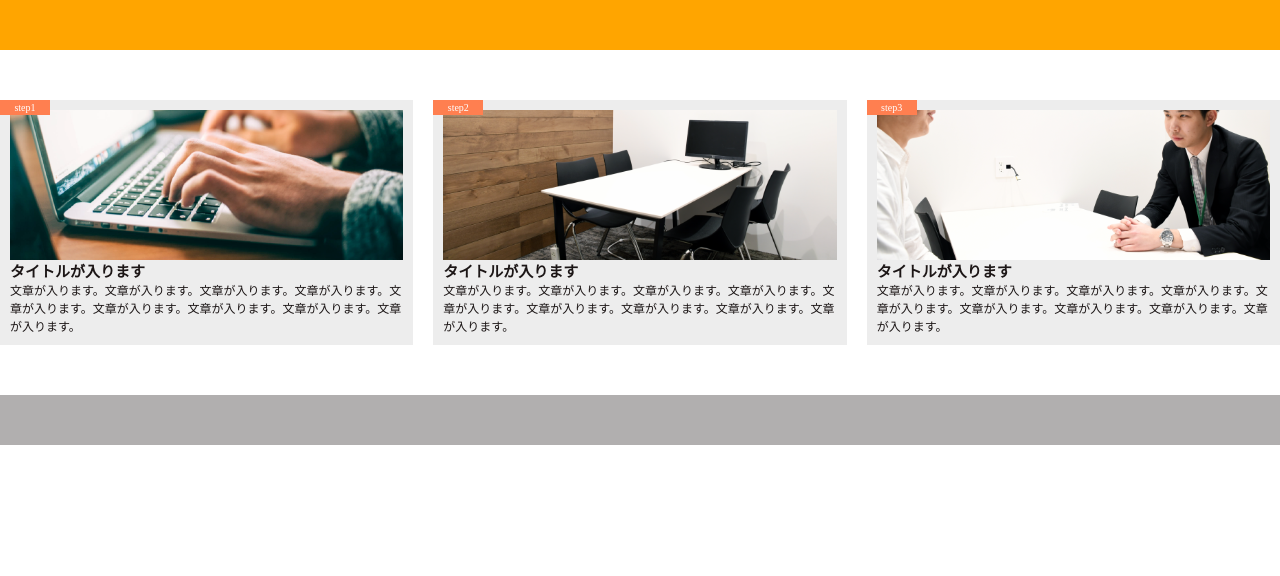
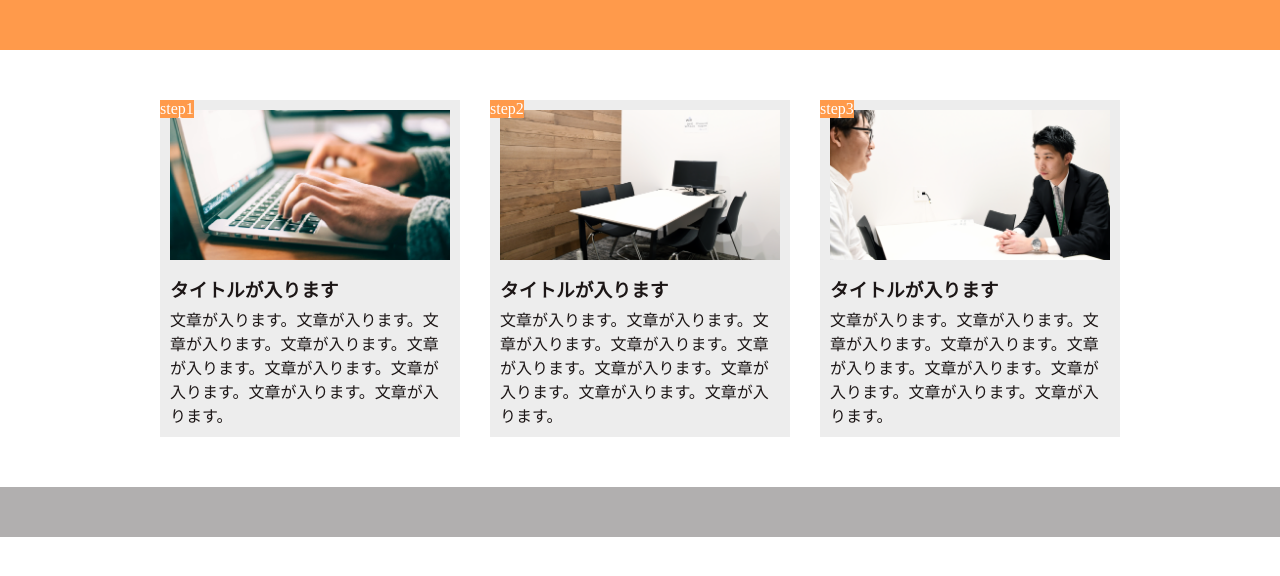
Before and after one commit to osho210/kadai1, a plain HTML site: page index.html in a window 1280 px wide. Drawn offline with Linux system fonts and the light colour scheme.

Commit message:
[Finish]課題の再提出

```diff
--- a/index.html
+++ b/index.html
@@ -12,25 +12,25 @@
     <main>
       <div class="content-wrapper">
         <div class="content-list">
-          <div class="content-fixed">step1</div>
+          <span class="content-fixed">step1</span>
           <div class="content-img1 content-img"></div>
-          <h2>タイトルが入ります</h2>
+          <h3>タイトルが入ります</h3>
           <p>
             文章が入ります。文章が入ります。文章が入ります。文章が入ります。文章が入ります。文章が入ります。文章が入ります。文章が入ります。文章が入ります。
           </p>
         </div>
         <div class="content-list">
-          <div class="content-fixed">step2</div>
+          <span class="content-fixed">step2</span>
           <div class="content-img2 content-img"></div>
-          <h2>タイトルが入ります</h2>
+          <h3>タイトルが入ります</h3>
           <p>
             文章が入ります。文章が入ります。文章が入ります。文章が入ります。文章が入ります。文章が入ります。文章が入ります。文章が入ります。文章が入ります。
           </p>
         </div>
         <div class="content-list">
-          <div class="content-fixed">step3</div>
+          <span class="content-fixed">step3</span>
           <div class="content-img3 content-img"></div>
-          <h2>タイトルが入ります</h2>
+          <h3>タイトルが入ります</h3>
           <p>
             文章が入ります。文章が入ります。文章が入ります。文章が入ります。文章が入ります。文章が入ります。文章が入ります。文章が入ります。文章が入ります。
           </p>
--- a/style.css
+++ b/style.css
@@ -9,37 +9,42 @@ ul,
 ol {
   list-style: none;
 }
-h2 {
-  font-size: 15px;
+h3 {
+  font-size: 1.17em;
 }
 p {
-  font-size: 12px;
+  font-size: 16px;
 }
 
 header {
   height: 50px;
   margin-bottom: 50px;
-  background: orange;
+  background: #ff9a4b;
 }
 
 .content-wrapper {
   display: flex;
+  margin: 50px auto;
+  width: 960px;
 }
 
 .content-list {
   background: #ededed;
   padding: 10px;
   position: relative;
+  width: 300px;
+}
+
+.content-list h3 {
+  margin: 15px 0 5px;
 }
 
 .content-fixed {
   color: white;
-  padding: 2px 0;
-  width: 50px;
-  background-color: coral;
+  background-color: #ff9a4b;
   text-align: center;
   position: absolute;
-  font-size: 10px;
+  font-size: 16px;
   top: 0;
   left: 0;
 }
@@ -63,7 +68,7 @@ header {
 }
 
 .content-list:nth-child(2) {
-  margin: 0 20px;
+  margin: 0 30px;
 }
 
 footer {
@@ -74,15 +79,22 @@ footer {
 
 /* タブレットサイズ（768px）以下の際に適用される設定 */
 @media screen and (max-width: 768px) {
+  main {
+    padding: 0 5%;
+  }
   .content-wrapper {
     display: block;
-    margin: 0 5%;
+    width: 100%;
   }
 
   .content-list:nth-child(2) {
     margin: 20px 0;
   }
 
+  .content-list {
+    width: 100%;
+  }
+
   .content-list img {
     height: 150px;
   }
```
